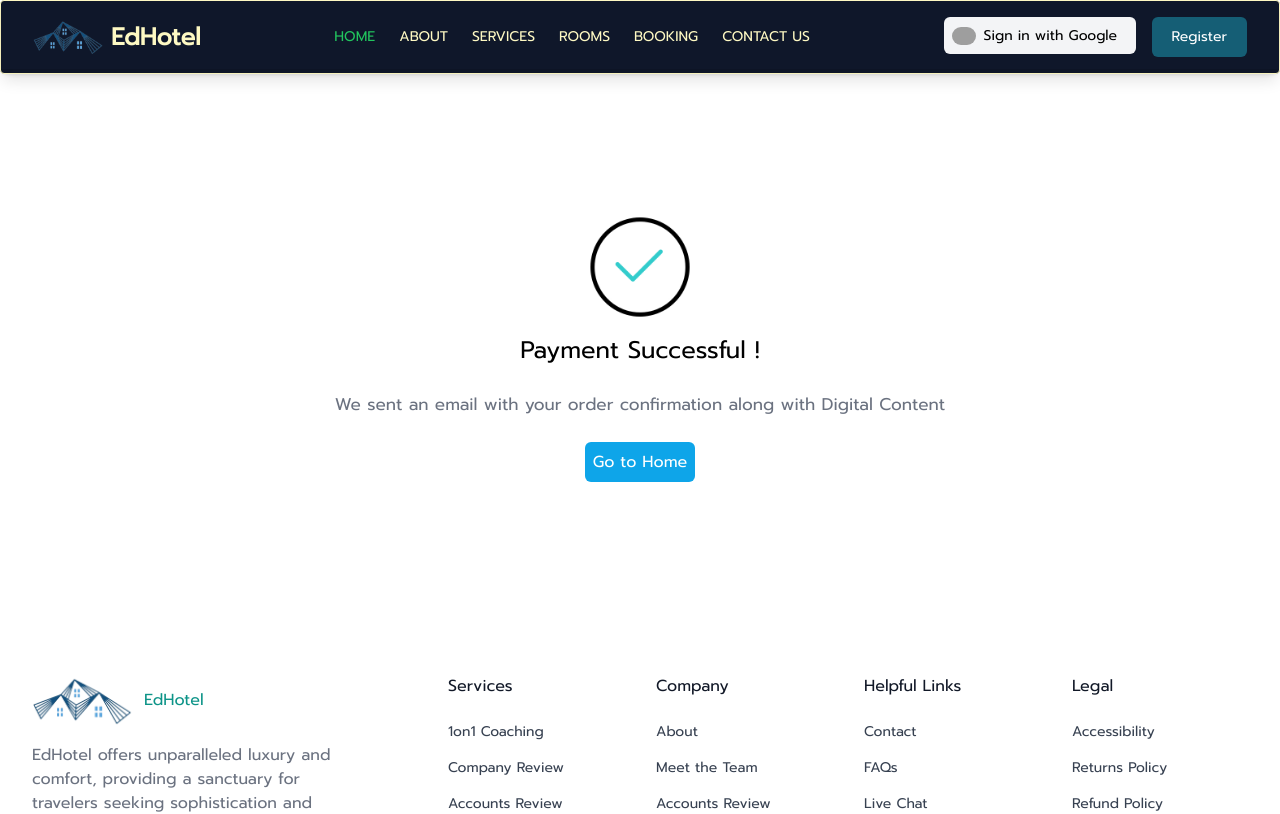
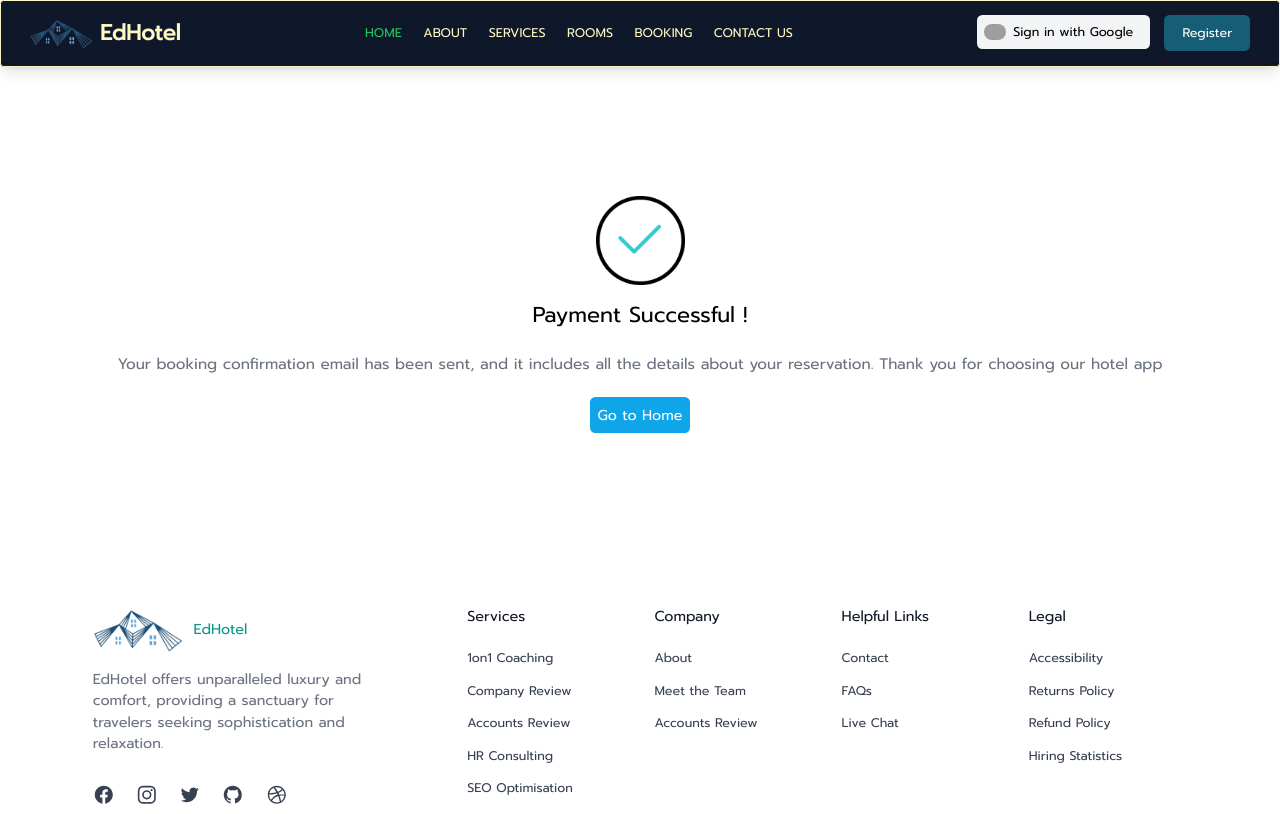
Before and after one commit to AbdellahEdaoudi/EdHotel, a Next.js app: page /payment-confirm in a window 1280 px wide. Shown: the top 814 px of the page. Built offline with nearby package versions, Linux system fonts and the light colour scheme; no server answers; grey boxes are pictures that could not be loaded.

Commit message:
Payment With Stripe

```diff
--- a/app/globals.css
+++ b/app/globals.css
@@ -4,4 +4,5 @@
 
 body{
  background-color: white;
+ zoom: 90%;
 }
--- a/app/payment-confirm/page.jsx
+++ b/app/payment-confirm/page.jsx
@@ -11,9 +11,11 @@ function page() {
 				height={130}
 			/>
 			<h2 className='text-[24px] text-black'>Payment Successful !</h2>
-			<h2 className='text-[17px] text-center mt-6 text-gray-500'>We sent an email with your
-				order confirmation
-				along with Digital Content</h2>
+			<h2 className='text-[17px]  text-center  mt-6 text-gray-500'>
+			Your booking confirmation email has been sent,
+			 and it includes all the details about your reservation.
+			 Thank you for choosing our hotel app
+			</h2>
 			<Link
 				href="/HomePage"
 				className='p-2 mt-6 text-white rounded-md bg-sky-500'>
```
